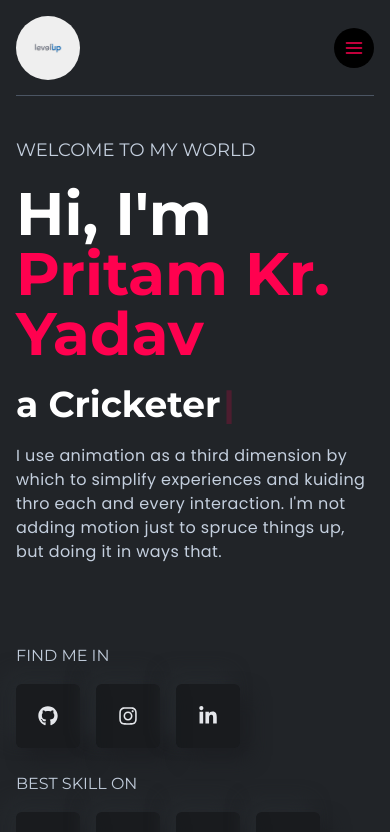
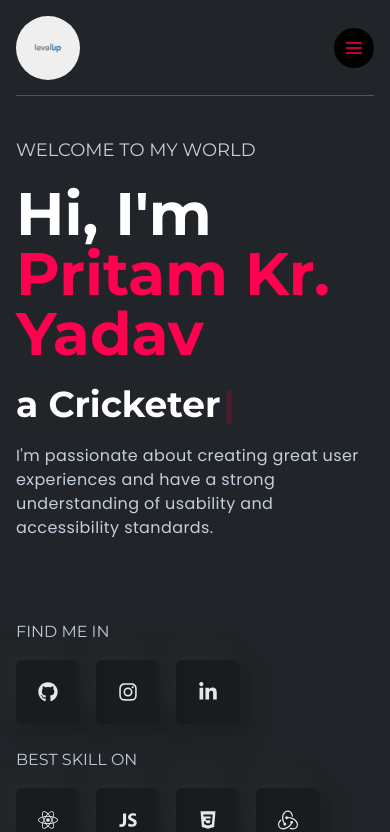
Before and after one commit to Pritam-Git01/Port--Folio, a React (Create React App) app in the folder Portfolio-master/: page / in a window 390 px wide. Shown: the top 832 px of the page. Built offline with nearby package versions, Linux system fonts and the light colour scheme.

Commit message:
update mobile number

```diff
--- a/Portfolio-master/src/components/banner/LeftBanner.js
+++ b/Portfolio-master/src/components/banner/LeftBanner.js
@@ -26,9 +26,7 @@ const LeftBanner = () => {
           />
         </h2>
         <p className="text-base font-bodyFont leading-6 tracking-wide">
-          I use animation as a third dimension by which to simplify experiences
-          and kuiding thro each and every interaction. I'm not adding motion
-          just to spruce things up, but doing it in ways that.
+        I'm passionate about creating great user experiences and have a strong understanding of usability and accessibility standards.
         </p>
       </div>
      {/* Media */}
--- a/Portfolio-master/src/components/contact/ContactLeft.js
+++ b/Portfolio-master/src/components/contact/ContactLeft.js
@@ -19,7 +19,7 @@ const ContactLeft = () => {
           Don't be a Stranger, Connect with me also you can Hire me as a Frontend Developer
         </p>
         <p className="text-base text-gray-400 flex items-center gap-2">
-          Phone: <span className="text-lightText">+91 9162XXXXXX</span>
+          Phone: <span className="text-lightText">+91 9162788251</span>
         </p>
         <p className="text-base text-gray-400 flex items-center gap-2">
           Email: <span className="text-lightText">pritamyadav9162@gmail.com</span>
--- a/Portfolio-master/src/components/projects/Projects.js
+++ b/Portfolio-master/src/components/projects/Projects.js
@@ -38,7 +38,7 @@ const Projects = () => {
           des="It is clone of popular social media platform Twitter where users can see the
                others people tweet and also make a tweet and follow each other"
           src={projectThree}
-          links="https://github.com/Pritam-Git01/Twitter-Clone"
+          links="https://github.com/Pritam-Git01/Twitter--Clone"
         />
         {/* <ProjectsCard
           title="SOCIAL MEDIA CLONE"
```
